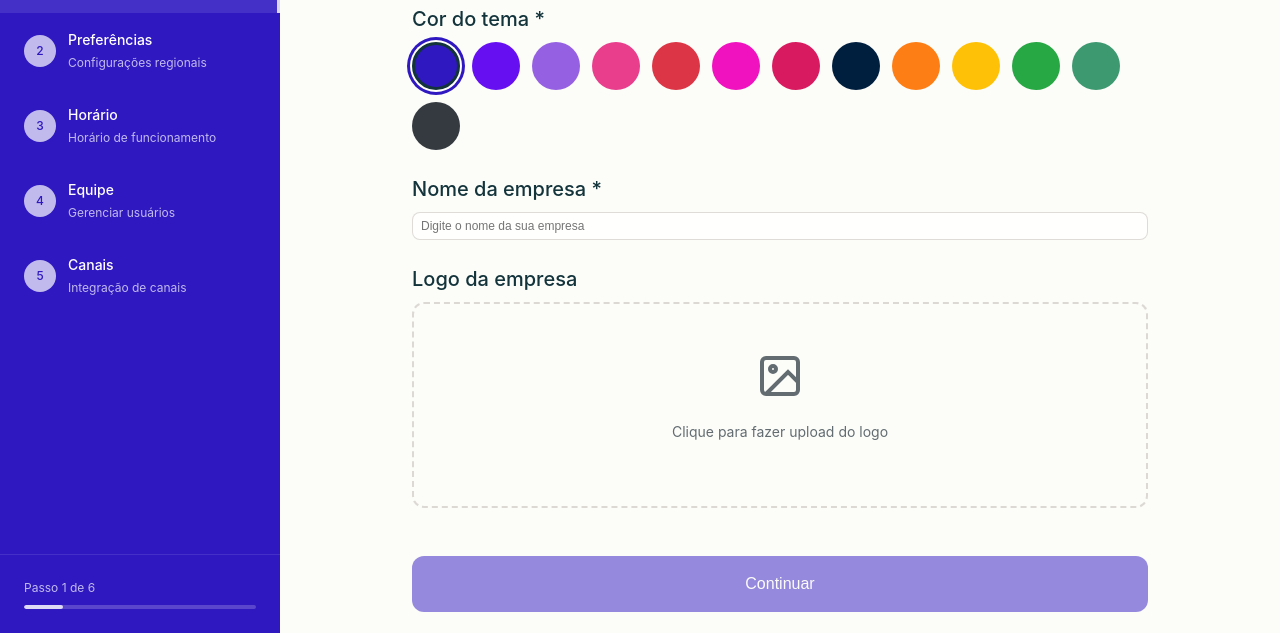
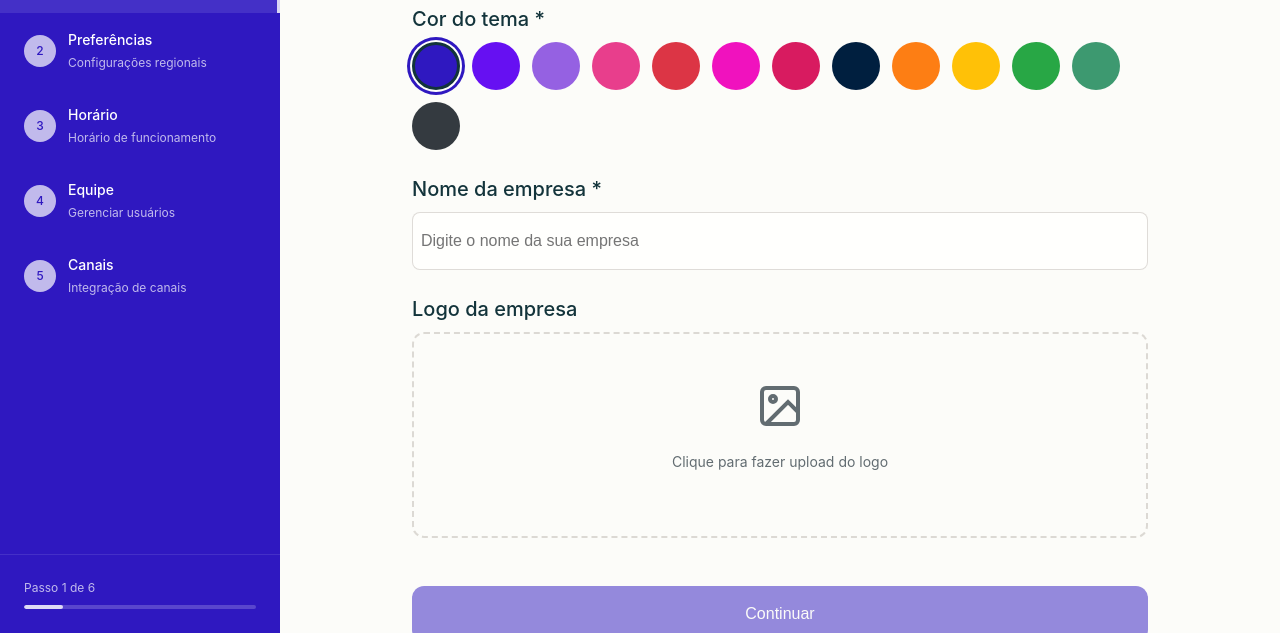
Before and after one commit to bruxvr/onboarding-pipeone, a plain HTML site: page index.html in a window 1280 px wide. Both pictures are taken after a click on the button "Começar Configuração". Shown: the part 167-800 px from the top of the page. Drawn offline with Linux system fonts and the light colour scheme.

Commit message:
update detalhes

```diff
--- a/style.css
+++ b/style.css
@@ -5,7 +5,7 @@
   --color-text: rgba(19, 52, 59, 1);
   --color-text-secondary: rgba(98, 108, 113, 1);
   :root {
-    /* Typography - AUMENTE ESTES VALORES */
+    /* Typography - */
     --font-size-xs: 13px; /* era 11px */
     --font-size-sm: 14px; /* era 12px */
     --font-size-base: 16px; /* era 14px */
@@ -250,7 +250,7 @@ p {
   width: 100%;
   padding: var(--space-6) var(--space-10);
   font-size: var(--font-size-xl);
-  line-height: 1.5;
+  line-height: 3;
   color: var(--color-text);
   background-color: var(--color-surface);
   border: 1px solid var(--color-border);
@@ -259,8 +259,8 @@ p {
 }
 
 .form-control-compact {
-  padding: var(--space-4) var(--space-8); /* REDUZA ESTES VALORES */
-  font-size: var(--font-size-sm);
+  padding: var(--space-4) var(--space-8);
+  font-size: var(--font-size-lg);
 }
 
 .form-control:focus {
@@ -522,7 +522,7 @@ p {
 }
 
 .day-name {
-  font-weight: var(--font-weight-medium);
+  font-weight: var(--font-weight-lg);
   min-width: 60px;
 }
 
```
